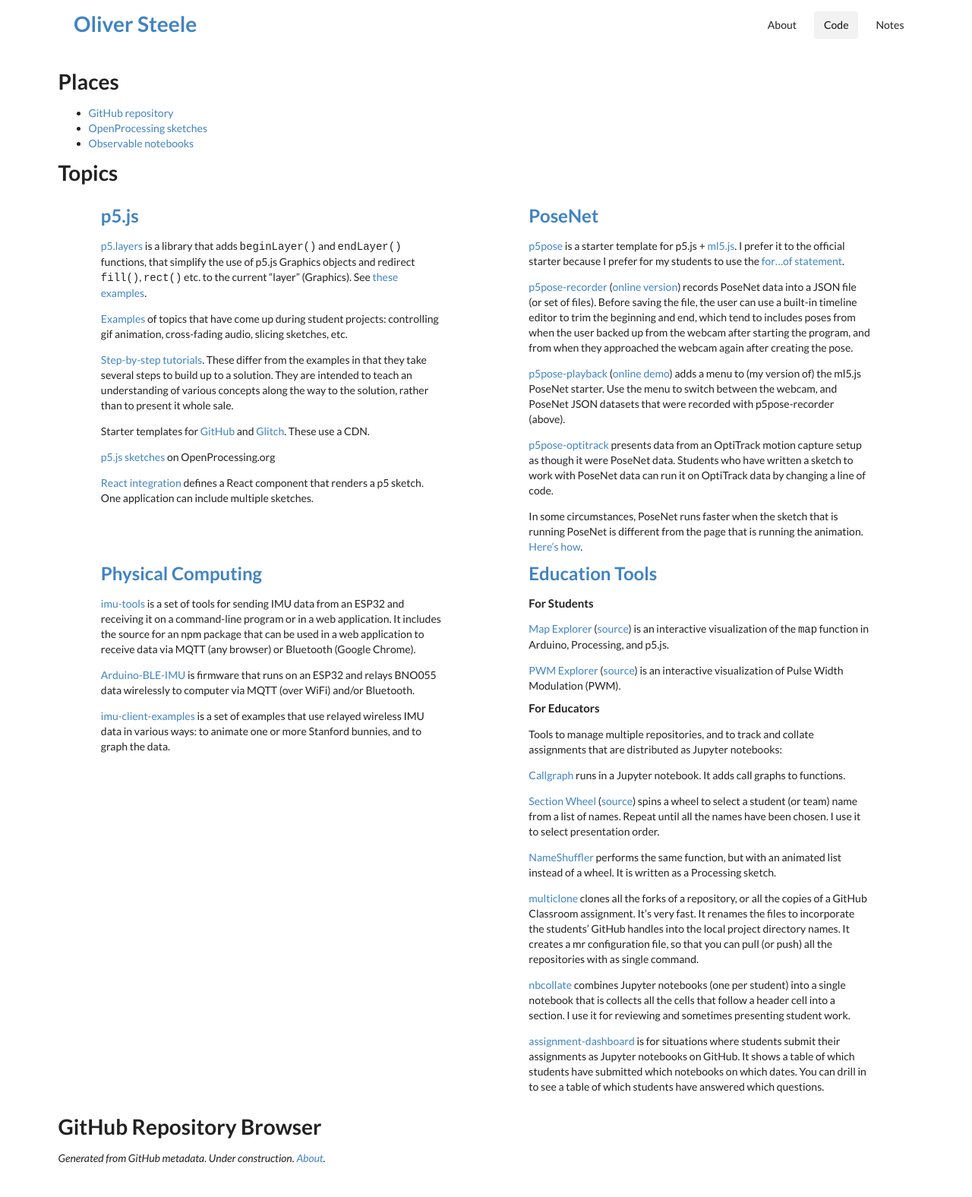
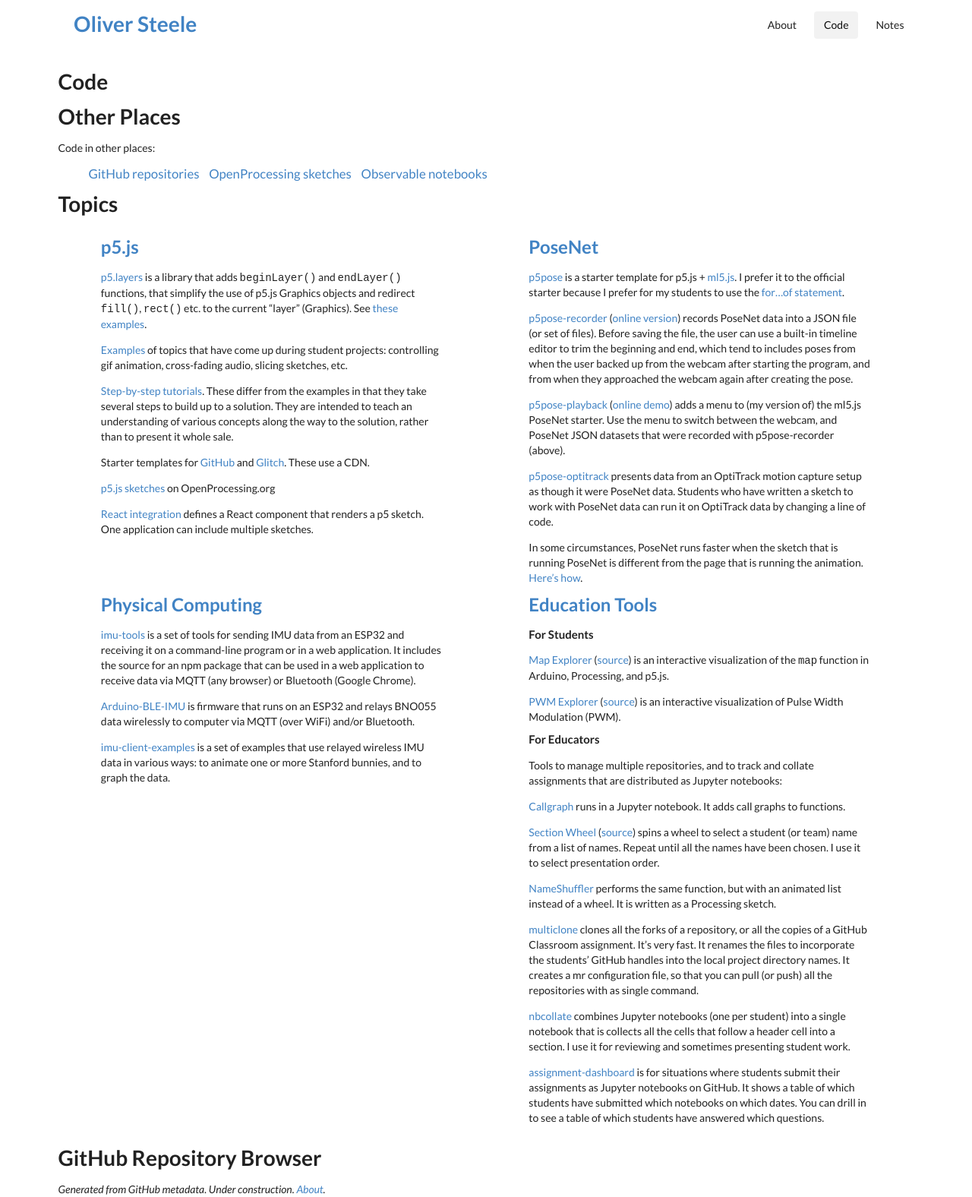
Before and after one commit to osteele/code.osteele.com, a Jekyll site: the page built from index.md, in a window 1280 px wide. Shown: the whole page at 76% size. Built offline with Jekyll 4.4.1, drawn with Linux system fonts in a browser that asks for light colours; nearby versions of some CDN libraries; before the commit the page ends 1535 px from its top, so only the background shows below that.

Commit message:
Horizontal layout for “other places”

```diff
--- a/assets/js/site.js
+++ b/assets/js/site.js
@@ -44,4 +44,5 @@
     }
 }
 
+createSections(document.getElementById('other-places'));
 createSections(document.getElementById('topics'));
--- a/css/projects.scss
+++ b/css/projects.scss
@@ -4,6 +4,15 @@
 .ui.menu.borderless {
   border: none;
   box-shadow: none;
+}
+
+#other-places {
+  ul li {
+    list-style-type:none;
+    display:inline-block;
+    padding-right: 10px;
+    font-size: larger;
+  }
 }
 
 #topics {
--- a/index.md
+++ b/index.md
@@ -1,11 +1,14 @@
 ---
 layout: projects
-title: Code
 ---
 
-## Places
+# Code
 
-* [GitHub repository](https://github.com/osteele)
+## Other Places
+
+Code in other places:
+
+* [GitHub repositories](https://github.com/osteele)
 * [OpenProcessing sketches](https://openprocessing.org/user/201396/?view=sketches)
 * [Observable notebooks](https://observablehq.com/@osteele)
 
```
